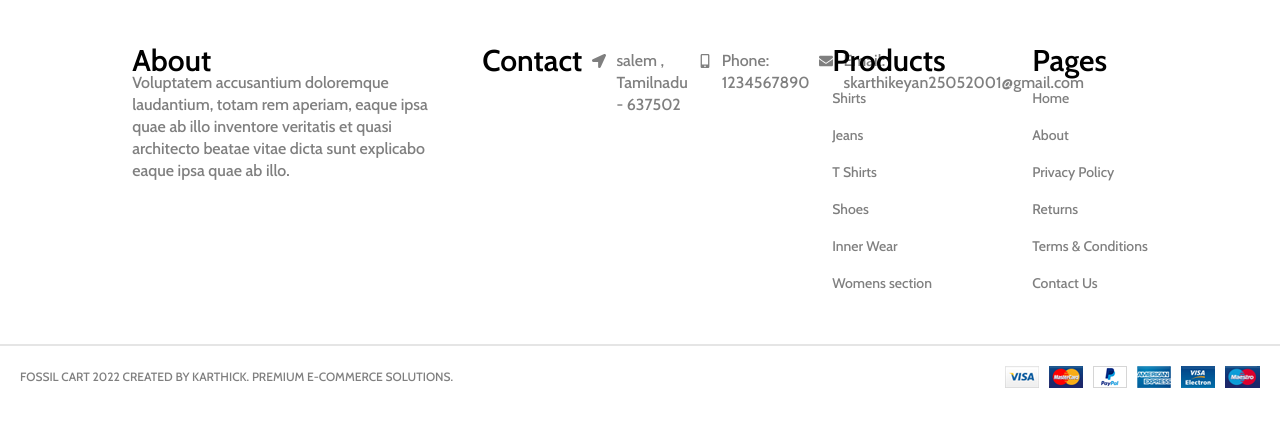
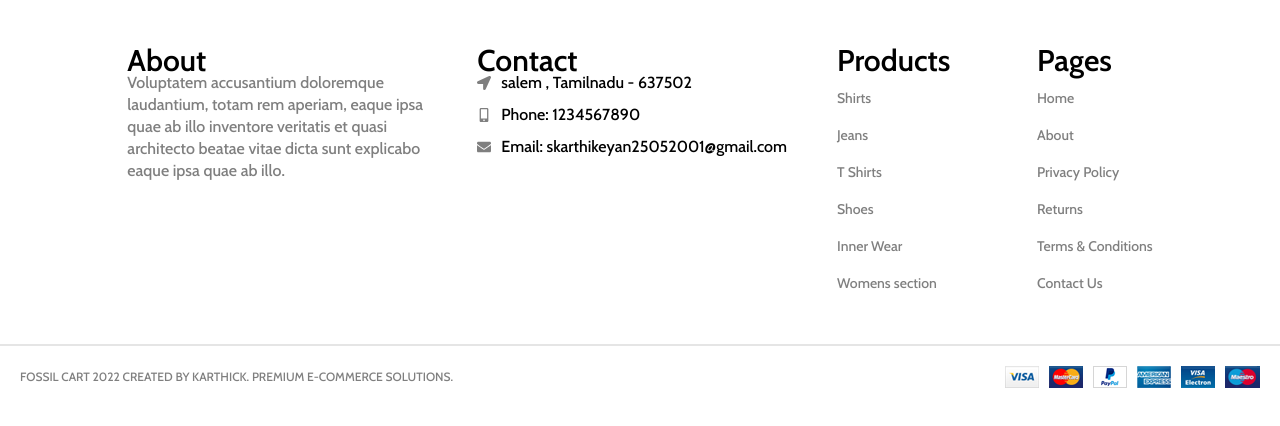
Before and after one commit to karthi200125/Cloth_Shopping_Ecomm_FrontEnd, a React (Vite) app: page /footer in a window 1280 px wide. Shown: the top 426 px of the page. Built offline with nearby package versions, Linux system fonts and the light colour scheme.

Commit message:
Update Footer.jsx

```diff
--- a/src/components/Footer/Footer.jsx
+++ b/src/components/Footer/Footer.jsx
@@ -16,7 +16,7 @@ const Footer = () => {
                         ipsa quae ab illo.
                     </div>
                 </div>
-                <div className="col con" >
+                <div className="contact" >
                     <div className="ft">Contact</div>
                     <div className="c-item">
                         <FaLocationArrow />
```
